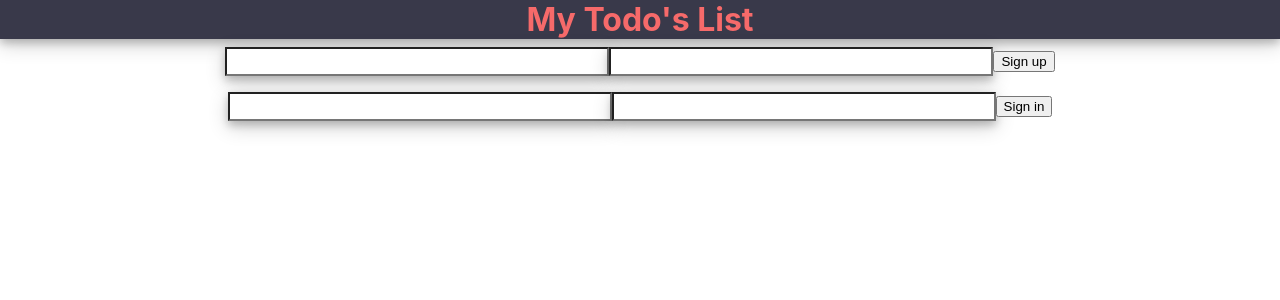
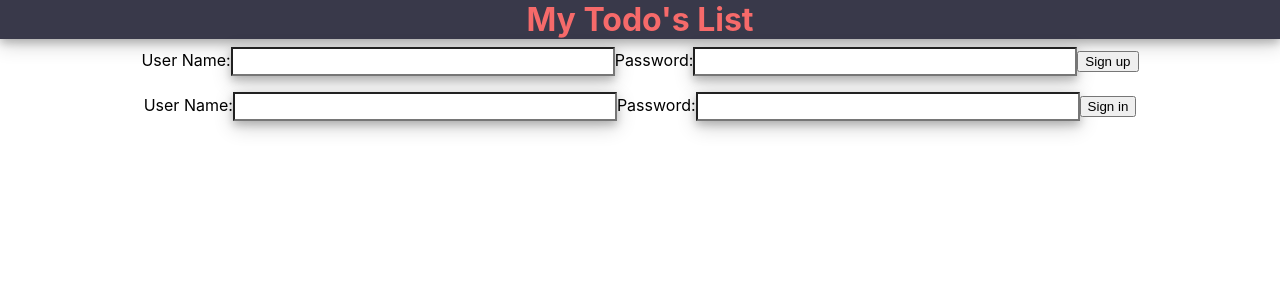
Before and after one commit to joegpdx/todo-frontend, a React (Create React App) app: page /login in a window 1280 px wide. Shown: the top 300 px of the page. Built offline with nearby package versions, Linux system fonts and the light colour scheme.

Commit message:
addcoolstuff

```diff
--- a/src/TodoApp.js
+++ b/src/TodoApp.js
@@ -51,6 +51,12 @@ export default class TodoApp extends Component {
         // this.props.history.push('/');
     }
 
+    handleLogout = () => {
+        alert('you are now logged out');
+        localStorage.clear();
+        window.location = ('/');
+    }
+
     handleInput = (e) => { this.setState({ todoInput: e.target.value })};
 
     render() {
@@ -58,10 +64,12 @@ export default class TodoApp extends Component {
         return (
             <div>
                 <h3>Hello {JSON.parse(localStorage.getItem('user')).email}</h3>
+                <button className='signOut' onClick={this.handleLogout} >LOGOUT</button>
                 <AddTodo
                 todoInput={ this.state.todoInput }
                 handleClick={ this.handleClick }
                 handleInput={ this.handleInput }
+                handleLogout={ this.handleLogout }
                 />
                 {
                     this.state.todos.map((todo) => <div className='inline'>
--- a/src/TodoAppLogin.js
+++ b/src/TodoAppLogin.js
@@ -35,13 +35,13 @@ export default class TodoAppLogin extends Component {
     render() {
         return (
             <div>
-                <input value={ this.state.usernameSignUp} onChange={(e) => this.setState({ usernameSignUp: e.target.value})} />
-                <input value={ this.state.passwordSignUp} onChange={(e) => this.setState({ passwordSignUp: e.target.value})} />
+                User Name:<input value={ this.state.usernameSignUp} onChange={(e) => this.setState({ usernameSignUp: e.target.value})} />Password:
+                <input type="password" value={ this.state.passwordSignUp} onChange={(e) => this.setState({ passwordSignUp: e.target.value})} />
 
                 <button onClick={ this.handleSignUp }>Sign up</button>
                 <br/>
-                <input value={ this.state.usernameSignIn} onChange={(e) => this.setState({ usernameSignIn: e.target.value})} />
-                <input value={ this.state.passwordSignIn} onChange={(e) => this.setState({ passwordSignIn: e.target.value})} />
+                User Name:<input value={ this.state.usernameSignIn} onChange={(e) => this.setState({ usernameSignIn: e.target.value})} />Password:
+                <input type="password" value={ this.state.passwordSignIn} onChange={(e) => this.setState({ passwordSignIn: e.target.value})} />
 
                 <button onClick={this.handleSignIn}>Sign in</button>
 
```
